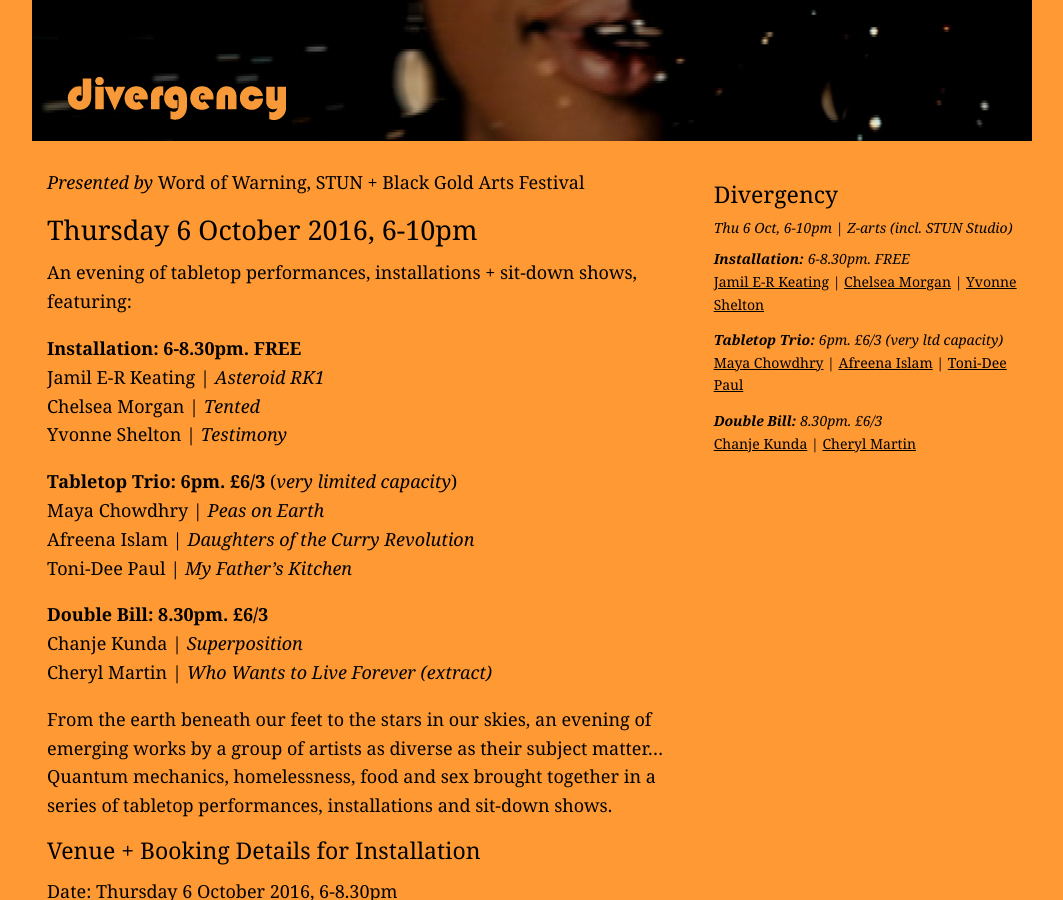
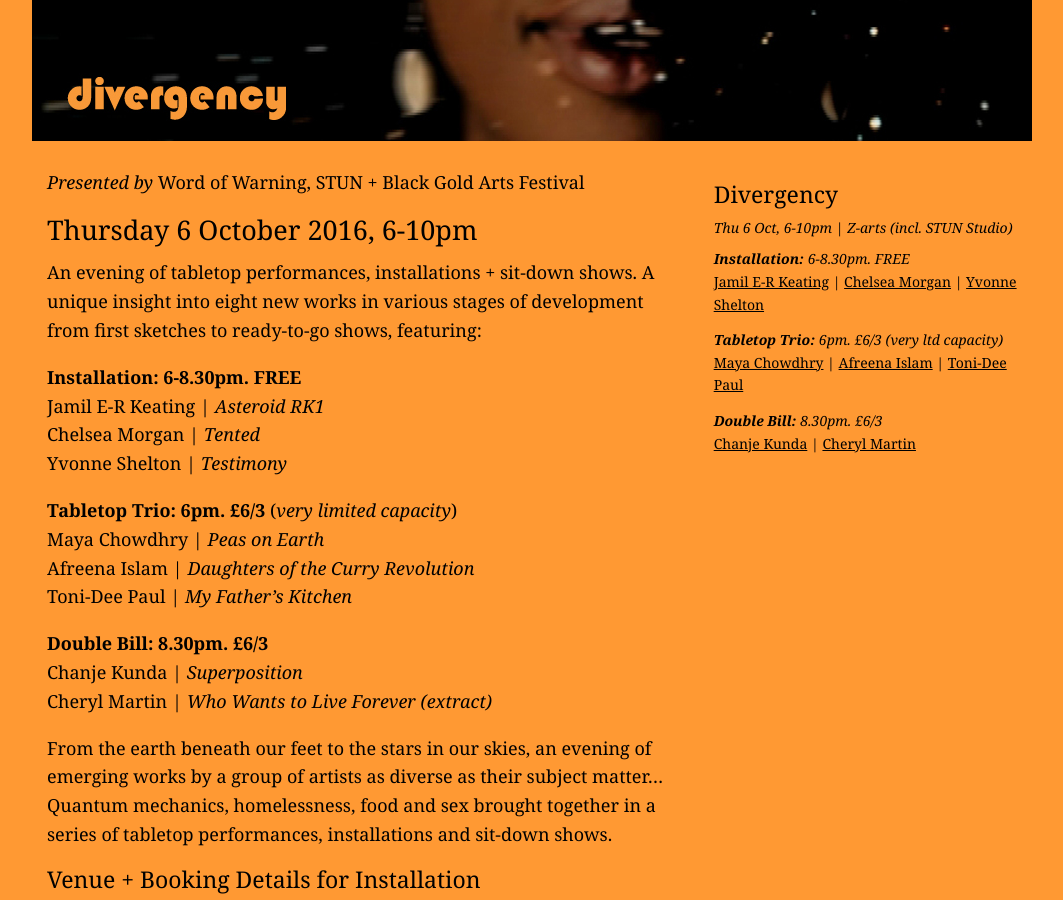
Before and after one commit to divergencymcr/divergencymcr.github.io, a Jekyll site: the page built from current/event/index.md, in a window 1280 px wide and 900 px high, scrolled down 389 px. Shown: the whole window, without its empty margins (108-1171 px from the left). Built offline with Jekyll 4.4.1, drawn with Linux system fonts in a browser that asks for light colours.

Commit message:
updated text

```diff
--- a/current/event/index.md
+++ b/current/event/index.md
@@ -21,7 +21,7 @@ season: "Thu 6 Oct 2016"
 *Presented by* Word of Warning, STUN *+* Black Gold Arts Festival
 
 ### Thursday 6 October 2016, 6-10pm
-An evening of tabletop performances, installations + sit-down shows, featuring:
+An evening of tabletop performances, installations + sit-down shows.  A unique insight into eight new works in various stages of development from first sketches to ready-to-go shows, featuring:
 
 **Installation: 6-8.30pm. FREE**
 Jamil E-R Keating | *Asteroid RK1*
```
